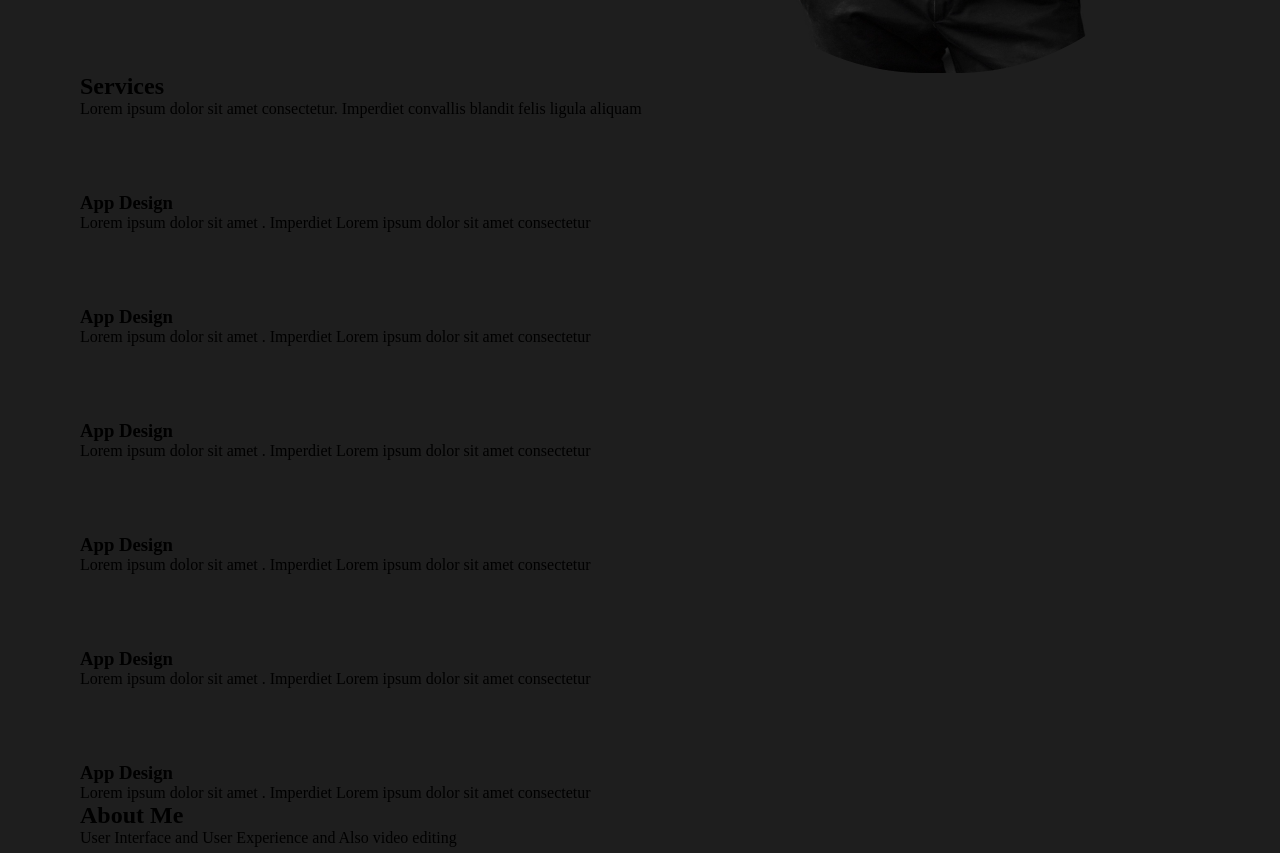
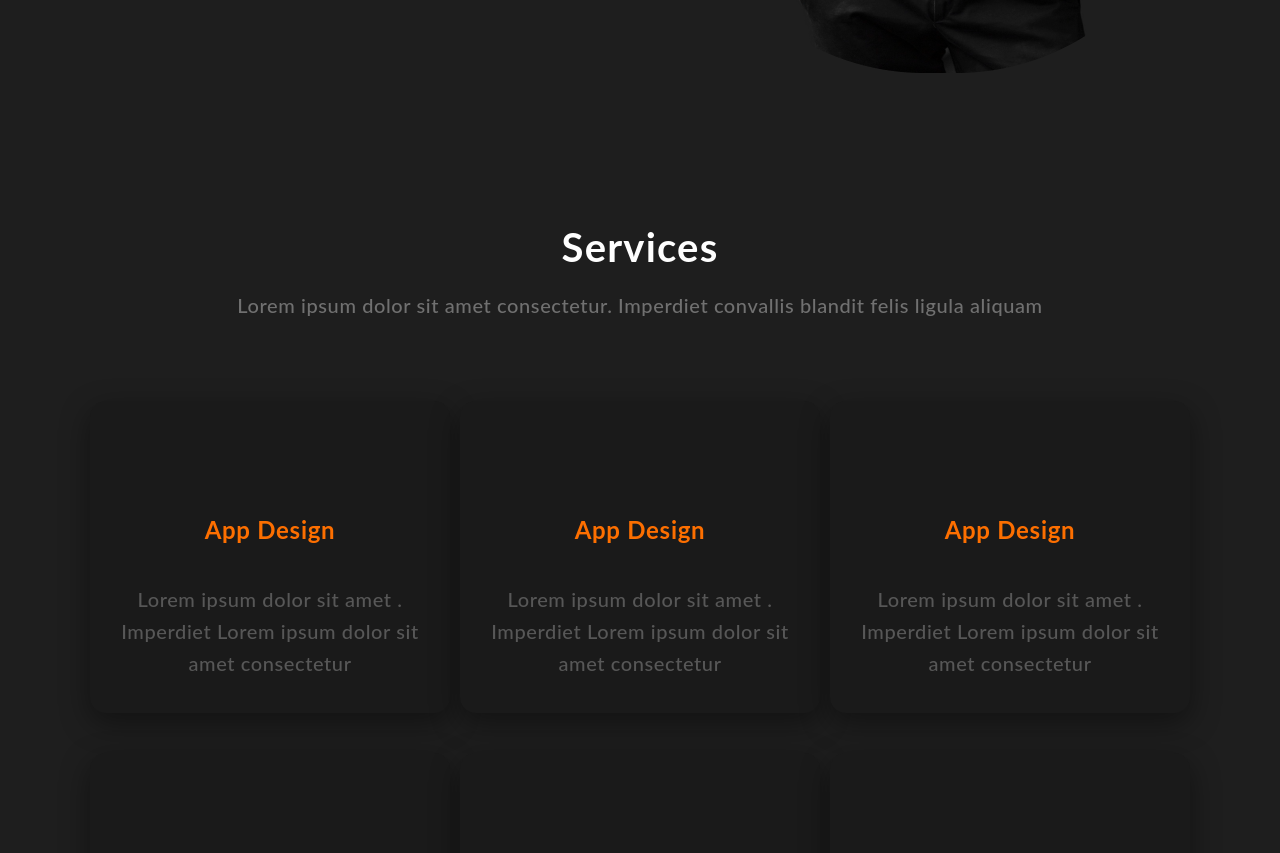
Before and after one commit to Daria-wee/lastchanse, a website built with Vite: page index.html in a window 1280 px wide. Shown: the part 846-1699 px from the top of the page. Built offline with nearby package versions, Linux system fonts and the light colour scheme.

Commit message:
add service contect

```diff
--- a/index.html
+++ b/index.html
@@ -101,15 +101,17 @@
         <p class="services-title">Lorem ipsum dolor sit amet consectetur. Imperdiet convallis blandit felis ligula aliquam
         </p>
 
-        <ul class="services-list">
+        <div><ul class="services-list">
           <li class="services-card">
             <div class="services-content">
               <svg class="services-icon" width="70" height="70">
                 <use href="src/img/Combined-Shape.svg"></use>
-              </svg></div>
-              <h3 class="services-content-name">App Design</h3>
-              <p class="services-content-text">Lorem ipsum dolor sit amet . Imperdiet Lorem ipsum dolor sit amet
-                consectetur</p>
+              </svg>
+            </div>
+            <h3 class="services-content-name">App Design</h3>
+            <p class="services-content-text">Lorem ipsum dolor sit amet .
+               Imperdiet Lorem ipsum dolor sit amet
+              consectetur</p>
 
           </li>
           <li class="services-card">
@@ -163,6 +165,7 @@
 
           </li>
         </ul>
+        </div>
 
       </div>
 
--- a/src/style.css
+++ b/src/style.css
@@ -237,3 +237,88 @@ padding-bottom: 61px;
   width: 520px;
   height: 781px;
 }
+
+.services-container {
+  display: flex;
+  align-items: center;
+  justify-content: flex-start;
+  flex-direction: column;
+  padding-top: 150px;
+}
+
+.services-name {
+  font-weight: 700;
+  font-size: 40px;
+  letter-spacing: 0.03em;
+  text-align: justify;
+  color: #fefefe;
+  font-family: "Lato", sans-serif;
+  margin-bottom: 18px;
+}
+
+.services-title {
+  font-weight: 500;
+  font-size: 20px;
+  line-height: 160%;
+  letter-spacing: 0.03em;
+  text-align: justify;
+  color: #707070;
+  font-family: "Lato", sans-serif;
+  margin-bottom: 80px;
+}
+
+.services-list {
+  display: flex;
+  flex-wrap: wrap;
+  justify-content: space-evenly;
+  grid-template-columns: repeat(auto-fill, minmax(calc((100% - 60px) / 3), 1fr));
+}
+
+.services-card {
+  margin-bottom: 40px;
+display: flex;
+  padding: 34px 30px;
+  border-radius: 16px;
+  background-color: #1a1a1a;
+  box-shadow: 0 10px 30px rgba(0, 0, 0, 0.4);
+  transition: transform 0.3s ease, box-shadow 0.3s ease;
+flex-direction: column;
+width: 300px;
+align-items: center;
+  .services-card:hover {
+    transform: translateY(-6px);
+    box-shadow: 0 20px 40px rgba(0, 0, 0, 0.6);
+  }
+}
+
+.services-content {
+  display: flex;
+  align-items: center;
+  justify-content: center;
+  width: 56px;
+  height: 56px;
+  margin: 0 auto 20px;
+  border-radius: 12px;
+  color: #ff8a00;
+}
+
+.services-content-name {
+  font-weight: 700;
+  font-size: 24px;
+  line-height: 160%;
+  letter-spacing: 0.03em;
+  text-align: justify;
+  color: #fd6f00;
+  font-family: "Lato", sans-serif;
+}
+
+.services-content-text {
+  font-weight: 500;
+  font-size: 20px;
+  line-height: 160%;
+  letter-spacing: 0.03em;
+  text-align: center;
+  color: #575757;
+  font-family: "Lato", sans-serif;
+  padding-top: 34px;
+}
```
